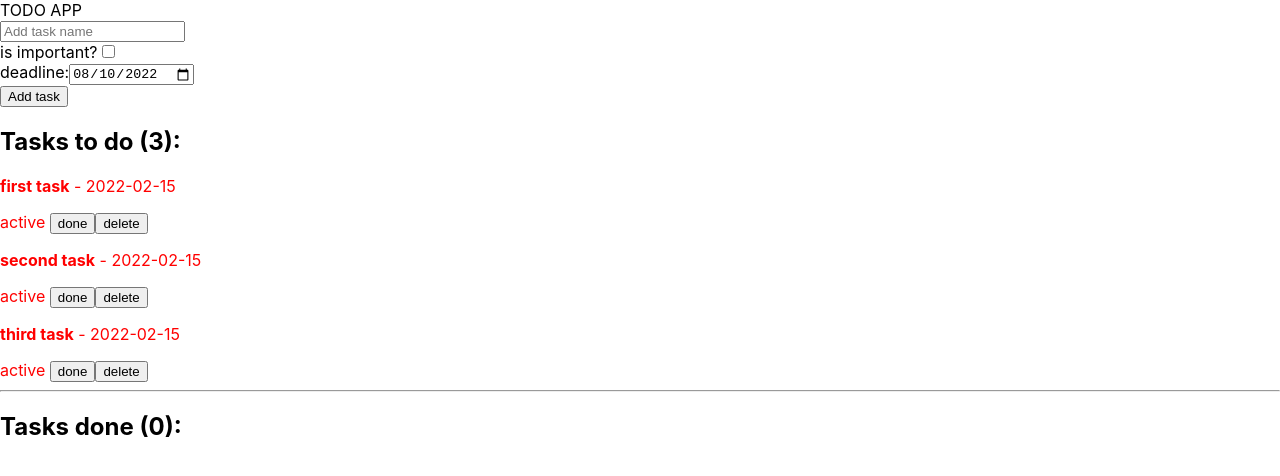
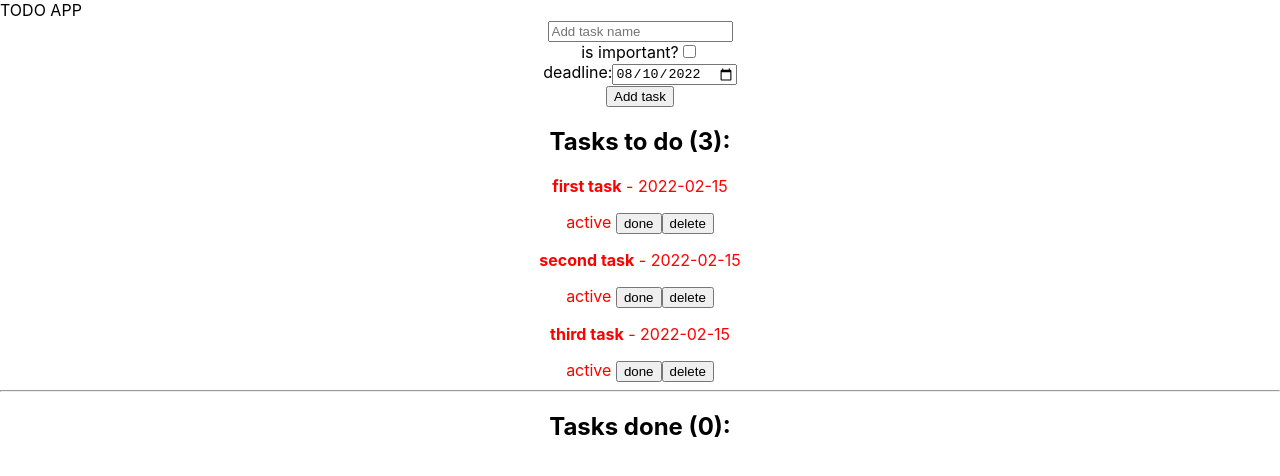
Before and after one commit to dkveil/simple-todo-app, a React (Create React App) app: page / in a window 1280 px wide. Shown: the top 476 px of the page. Built offline with nearby package versions, Linux system fonts and the light colour scheme.

Commit message:
wrappers with centering text added

```diff
--- a/src/components/AddTask.js
+++ b/src/components/AddTask.js
@@ -1,4 +1,9 @@
 import React from 'react'
+import styled from 'styled-components'
+
+const AddTaskWrapper = styled.div`
+    text-align: center;
+`
 
 const AddTask = (props) => {
 
@@ -39,7 +44,7 @@ const AddTask = (props) => {
     }
 
     return (
-        <div>
+        <AddTaskWrapper>
             <div>
                 <input
                     name="name"
@@ -69,7 +74,7 @@ const AddTask = (props) => {
                 />
             </div>
             <button onClick={handleClick}>Add task</button>
-        </div>
+        </AddTaskWrapper>
     );
 }
 
--- a/src/components/Tasklist.js
+++ b/src/components/Tasklist.js
@@ -1,5 +1,10 @@
 import React from "react";
 import Task from "./Task";
+import styled from "styled-components";
+
+const TaskListWrapper = styled.div`
+    text-align: center;
+`
 
 const Tasklist = (props) => {
 
@@ -27,7 +32,7 @@ const Tasklist = (props) => {
     }
 
     return (
-        <>
+        <TaskListWrapper>
             <div>
                 <h2>Tasks to do ({activeTasks.length}): </h2>
             </div>
@@ -64,7 +69,7 @@ const Tasklist = (props) => {
                     />
                 ))}
             </div>
-        </>
+        </TaskListWrapper>
     );
 };
 
```
